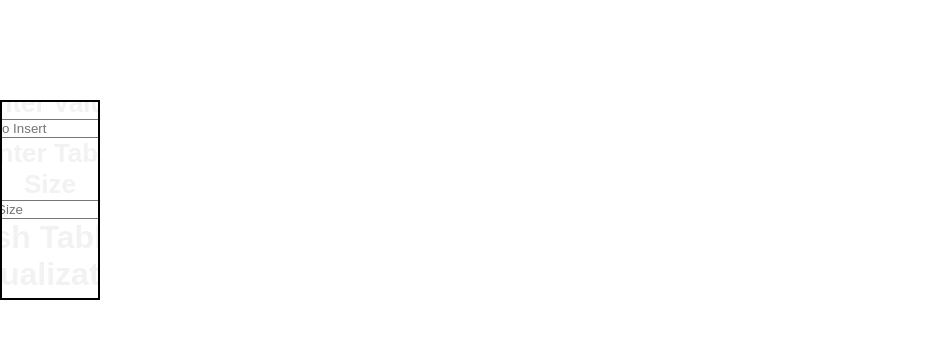
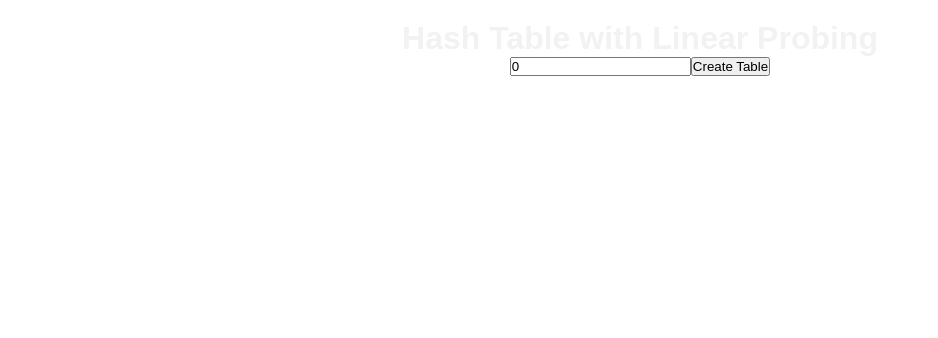
Before and after one commit to Jia2005/Algorific, a React (Create React App) app: page /hash in a window 1280 px wide. Shown: the top 338 px of the page, without its empty margins (0-938 px from the left). Built offline with nearby package versions, Linux system fonts and the light colour scheme.

Commit message:
Hashing minor chnages (not final)

```diff
--- /dev/null
+++ b/src/hash.css
@@ -0,0 +1,33 @@
+.hash-table-container {
+    text-align: center;
+    margin: 20px;
+}
+
+.hash-table {
+    display: grid;
+    grid-template-columns: repeat(5, 1fr);
+    gap: 10px;
+    margin: 20px auto;
+    max-width: 600px;
+}
+
+.hash-table-cell {
+    border: 1px solid #333;
+    padding: 20px;
+    transition: background-color 0.3s ease;
+    position: relative;
+}
+
+.hash-table-cell.filled {
+    background-color: #4caf50;
+}
+
+.animation-log {
+    margin-top: 20px;
+    max-height: 150px;
+    overflow-y: auto;
+}
+
+.animation-message {
+    animation: fadeIn 0.5s;
+}
--- a/src/hash.js
+++ b/src/hash.js
@@ -1,76 +1,76 @@
 import React, { useState } from 'react';
+import './hash.css';
 
 const HashTable = () => {
-  const [tableSize, setTableSize] = useState('');
-  const [value, setValue] = useState('');
+    const [tableSize, setTableSize] = useState(0);
     const [hashTable, setHashTable] = useState([]);
-  const [collisions, setCollisions] = useState(0);
+    const [inputNumber, setInputNumber] = useState('');
+    const [animationQueue, setAnimationQueue] = useState([]);
 
-  const handleTableSizeChange = (e) => {
-    setTableSize(e.target.value);
+    const handleTableSize = () => {
+        setHashTable(new Array(tableSize).fill(null));
     };
 
-  const handleValueChange = (e) => {
-    setValue(e.target.value);
-  };
+    const handleInputNumber = () => {
+        const number = parseInt(inputNumber, 10);
+        if (isNaN(number)) return;
 
-  const insertValue = () => {
-    const size = parseInt(tableSize);
-    if (isNaN(size) || size <= 0 || size > 10) {
-      alert('Please enter a valid table size between 1 and 10.');
-      return;
+        const index = number % tableSize;
+        const newHashTable = [...hashTable];
+        let currentIndex = index;
+
+        const animations = [`Number: ${number}, Index: ${index}`];
+
+        while (newHashTable[currentIndex] !== null) {
+            animations.push(`Index ${currentIndex} occupied, trying next index.`);
+            currentIndex = (currentIndex + 1) % tableSize;
         }
 
-    const newHashTable = [...hashTable];
-    let index = value % size;
-    let startIndex = index;
-
-    while (newHashTable[index] !== undefined) {
-      collisions += 1;
-      index = (index + 1) % size;
-      if (index === startIndex) {
-        alert('The table is full');
-        return;
-      }
-    }
-
-    newHashTable[index] = value;
+        newHashTable[currentIndex] = number;
         setHashTable(newHashTable);
-    setCollisions(collisions);
-    setValue('');
+        setAnimationQueue(animations);
+        setInputNumber('');
     };
 
     return (
-    <div className="container">
-      <h1>Hash Table Visualization</h1>
-      <div className="input-group">
-        <h2 className="heading">Enter Table Size</h2>
+        <div className="hash-table-container">
+            <h1>Hash Table with Linear Probing</h1>
+            {!hashTable.length ? (
+                <>
                     <input
                         type="number"
                         value={tableSize}
-          onChange={handleTableSizeChange}
-          placeholder="Table Size"
+                        onChange={(e) => setTableSize(e.target.value)}
+                        placeholder="Enter table size"
                     />
+                    <button onClick={handleTableSize}>Create Table</button>
+                </>
+            ) : (
+                <>
+                    <input
+                        type="number"
+                        value={inputNumber}
+                        onChange={(e) => setInputNumber(e.target.value)}
+                        placeholder="Enter number to add"
+                    />
+                    <button onClick={handleInputNumber}>Add Number</button>
+                </>
+            )}
+            <div className="hash-table">
+                {hashTable.map((value, index) => (
+                    <div
+                        key={index}
+                        className={`hash-table-cell ${value !== null ? 'filled' : ''}`}
+                    >
+                        {value !== null ? value : '-'}
                     </div>
-      <div className="input-group">
-        <h2 className="heading">Enter Value</h2>
-        <input
-          type="text"
-          value={value}
-          onChange={handleValueChange}
-          placeholder="Value to Insert"
-        />
+                ))}
             </div>
-      <button onClick={insertValue}>Insert Value</button>
-      <h2>Hash Table</h2>
-      <ul className="hash-table">
-        {hashTable.map((item, index) => (
-          <li key={index}>
-            Index {index}: {item !== undefined ? item : 'Empty'}
-          </li>
+            <div className="animation-log">
+                {animationQueue.map((anim, idx) => (
+                    <div key={idx} className="animation-message">{anim}</div>
                 ))}
-      </ul>
-      <h2>Collisions: {collisions}</h2>
+            </div>
         </div>
     );
 };
```
Also changed, not shown: 1 other file (tests, documents, lock files or other folders). Lines whose indentation alone changed are shown as unchanged.
